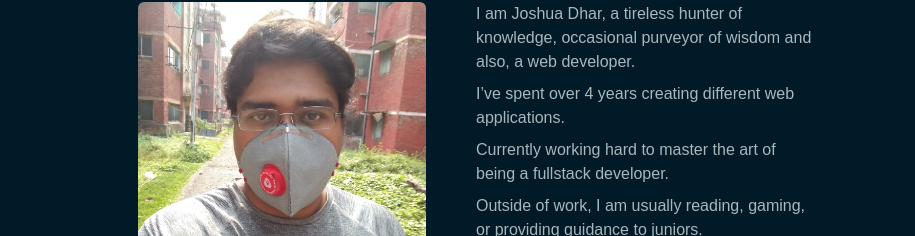
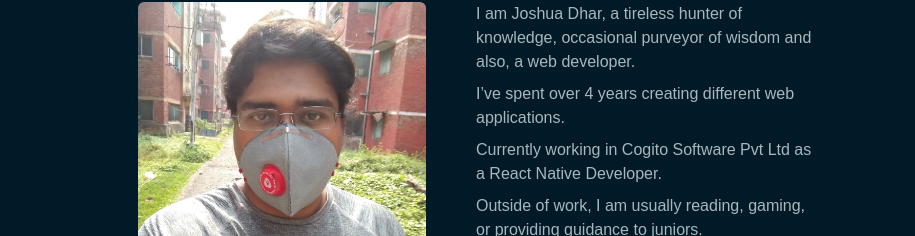
Before and after one commit to JoshDhar/portfolio, a React (Create React App) app: page / in a window 1280 px wide. Shown: the part 702-938 px from the top of the page, without its empty margins (176-1091 px from the left). Built offline with nearby package versions, Linux system fonts and the light colour scheme.

Commit message:
change to current working status

```diff
--- a/src/App.js
+++ b/src/App.js
@@ -77,8 +77,8 @@ const App = () => {
                 I’ve spent over 4 years creating different web applications.
               </p>
               <p className="text-white text-opacity-70">
-                Currently working hard to master the art of being a fullstack
-                developer.
+                Currently working in Cogito Software Pvt Ltd as a React Native
+                Developer.
               </p>
               <p className="text-white text-opacity-70">
                 Outside of work, I am usually reading, gaming, or providing
```
